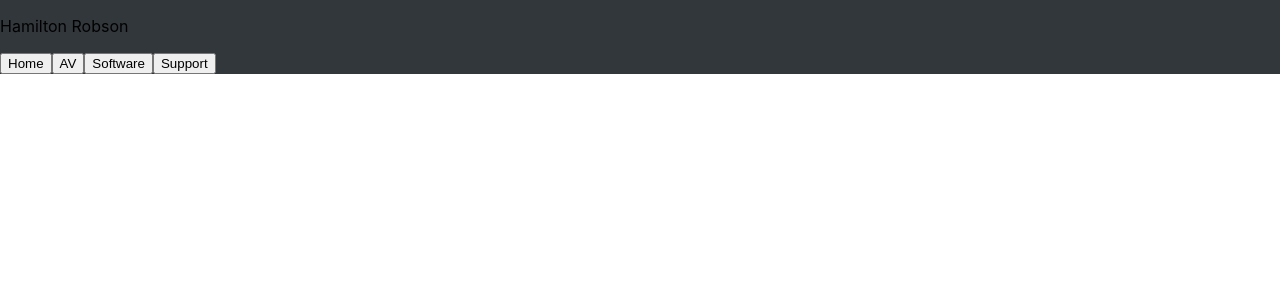
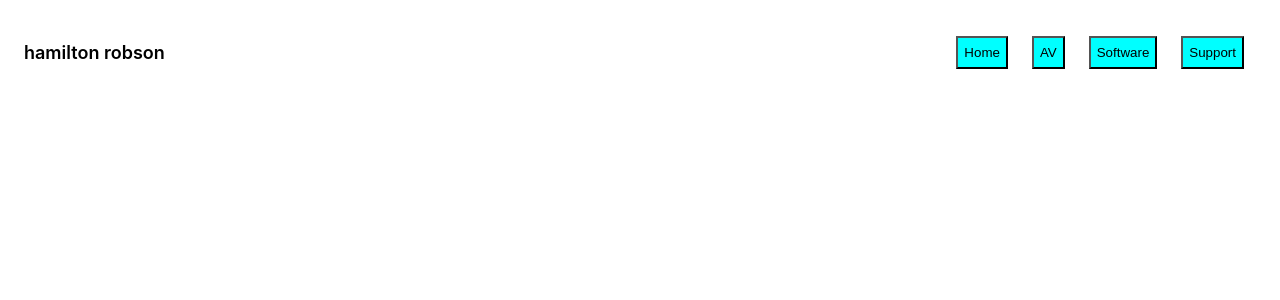
Before and after one commit to Jake-Young/my-website, a React (Create React App) app in the folder my-website/: page / in a window 1280 px wide. Shown: the top 300 px of the page. Built offline with nearby package versions, Linux system fonts and the light colour scheme.

Commit message:
import of css file was missing

```diff
--- a/my-website/src/App.css
+++ b/my-website/src/App.css
@@ -1,5 +1,5 @@
 .App {
-  background-color: #32373b;
   display: flex;
-  flex-direction: column;
+  flex-direction: row;
+  justify-content: center;
 }
--- a/my-website/src/Layout/Layout.css
+++ b/my-website/src/Layout/Layout.css
@@ -1,19 +1,25 @@
 .Header {
-  width: 100%;
+  flex: 1;
+  display: flex;
   flex-direction: row;
   justify-content: space-between;
 }
 
-.Header-Button {
-  flex-direction: row;
-  justify-content: space-between;
+.Header-Text-Container {
+  padding: 24px;
 }
 
-.App-header-text {
-  font-size: calc(10px + 2vmin);
-  color: white;
+.Header-Text {
+  font-size: large;
+  font-weight: 600;
+}
+
+.Header-Buttons {
+  padding: 24px;
+  display: flex;
 }
 
 .App-header-button {
+  margin: 12px;
   background-color: aqua;
 }
--- a/my-website/src/Layout/header.js
+++ b/my-website/src/Layout/header.js
@@ -1,7 +1,11 @@
+import "./Layout.css";
+
 const Header = () => {
   return (
     <header className="Header">
-      <p className="App-header-text">Hamilton Robson</p>
+      <div className="Header-Text-Container">
+        <p className="Header-Text">hamilton robson</p>
+      </div>
       <div className="Header-Buttons">
         <button
           className="App-header-button"
```
Also changed, not shown: my-website/src/Layout/body.js (added), my-website/src/Layout/footer.js (added).
